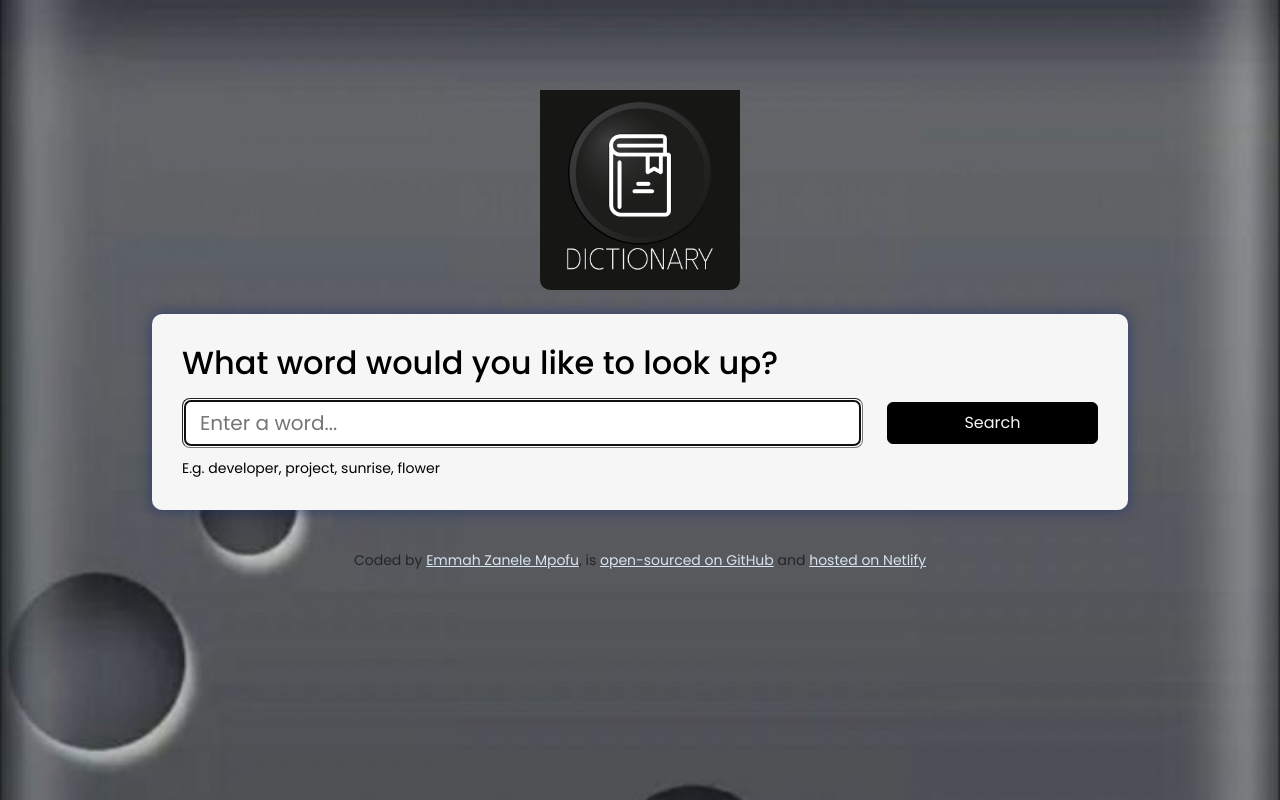
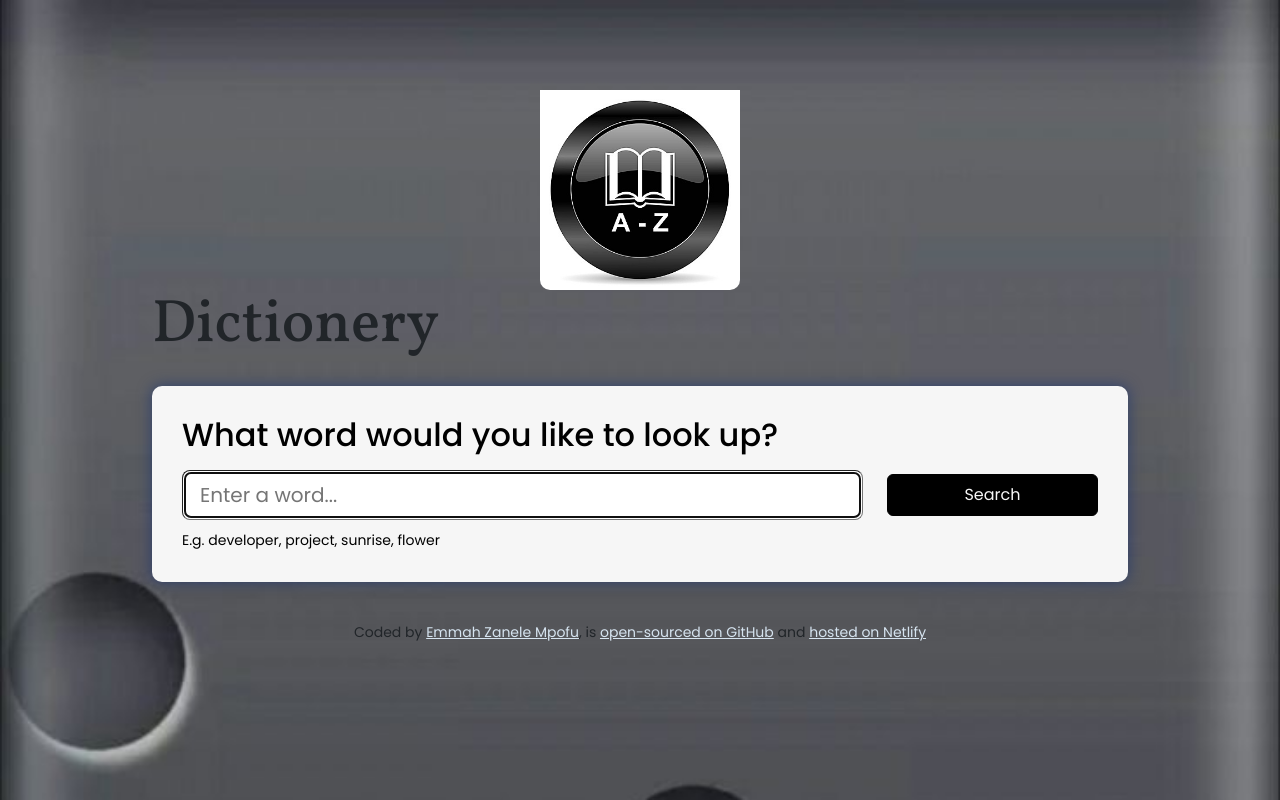
Before and after one commit to Zaemah/dictionary, a React (Create React App) app: page / in a window 1280 px wide. Built offline with nearby package versions, Linux system fonts and the light colour scheme.

Commit message:
Update Dictionary.js

```diff
--- a/src/Dictionary.js
+++ b/src/Dictionary.js
@@ -1,16 +1,15 @@
 import React, { useState } from "react";
 import Results from "./Results.js";
 import Form from "./Form.js";
-import Image from "./dictionaryIcon.jpg";
+import Image from "./dictionary-icon.jpg";
 export default function Dictionary() {
   const [word, setWord] = useState("");
   const [result, setResult] = useState(null);
 
   return (
     <div className="Dictionary">
-      <h1 className="mb-4">
-        <img src={Image} alt="dictionary icon" className="icon img-fuid"/>
-      </h1>
+       <img src={Image} alt="dictionary icon" className="icon img-fuid"/>
+     <h1 className="mb-4">Dictionery </h1>
       <div className="section">
         <h2 className="mb-3">What word would you like to look up?</h2>
         <Form word={word} setWord={setWord} setResult={setResult} />
```
